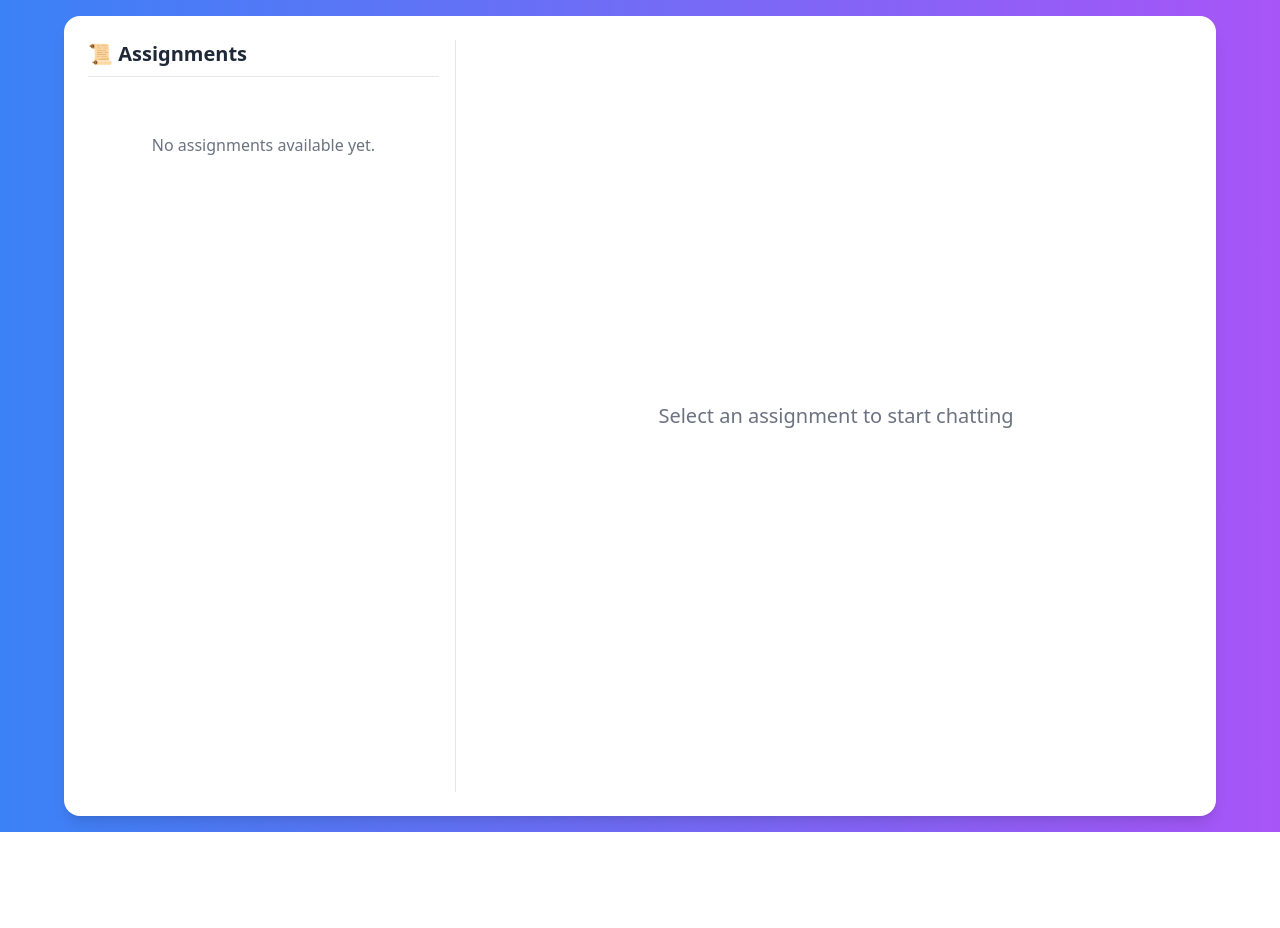
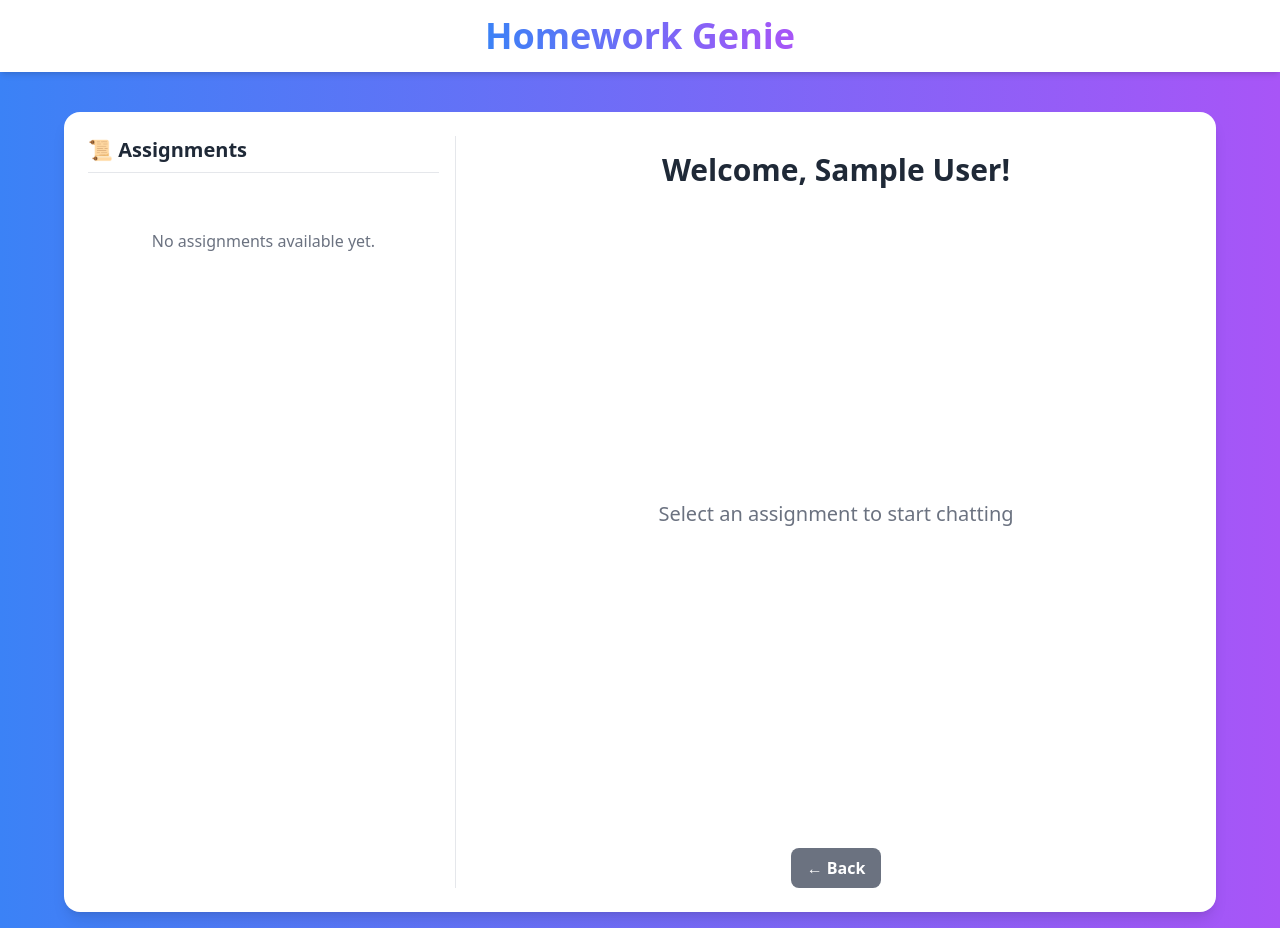
Before and after one commit to ArthurAllilaire/icnoslack, a Flask app: page /student in a window 1280 px wide. Before the commit the page ends 832 px from the top, so only its background shows below. Run offline with Flask 3, Linux system fonts and the light colour scheme; the visitor is signed in with stand-in values (Sample User, id 1); data that the repository does not hold is empty; some libraries are stand-ins or nearby versions.

Commit message:
[WB] feat: add banner

```diff
--- a/templates/chat.html
+++ b/templates/chat.html
@@ -176,11 +176,13 @@
     </script>
 </head>
 <body class="flex items-center justify-center min-h-screen bg-gradient-to-r from-blue-500 to-purple-500 text-white p-4">
-    {% if show_welcome %}
-        <h1 class="absolute top-4 text-3xl font-bold text-white text-center">Welcome, {{ student_name }}!</h1>
-    {% endif %}
 
-    <div class="bg-white text-gray-800 p-6 rounded-2xl shadow-lg w-full max-w-6xl h-[800px] flex gap-6">
+    <!-- Banner -->
+    <div class="bg-white text-4xl font-bold text-center py-4 shadow-md w-full fixed top-0 left-0 z-10">
+        <span class="bg-gradient-to-r from-blue-500 to-purple-500 text-transparent bg-clip-text">Homework Genie</span>
+    </div>
+
+    <div class="bg-white text-gray-800 p-6 rounded-2xl shadow-lg w-full max-w-6xl h-[800px] flex gap-6 mt-24">
         <!-- Assignment List Sidebar -->
         <div class="w-1/3 border-r border-gray-200 overflow-y-auto pr-4">
             <h2 class="text-xl font-semibold mb-4 sticky top-0 bg-white pb-2 border-b">📜 Assignments</h2>
@@ -219,6 +221,9 @@
 
         <!-- Chat Area -->
         <div class="flex-1 flex flex-col min-w-0">
+
+            <h1 class="text-3xl font-bold text-gray-800 text-center mt-4 mb-6">Welcome, {{ student_name }}!</h1>
+
             {% if current_assignment %}
                 <h2 class="text-xl font-bold mb-4">Chat - {{ current_assignment.name }}</h2>
                 <p class="text-gray-600 mb-4">Help level: {{ ai_help_level }}/10</p>
@@ -276,18 +281,20 @@
                     </form>
                 </div>
 
-                <!-- Back Button -->
-                <div class="mt-4 text-center">
-                    <a href="{{ url_for('student') }}"
-                       class="text-blue-500 hover:text-blue-600 transition duration-300">
-                        ← Back to Assignments
-                    </a>
-                </div>
             {% else %}
                 <div class="flex items-center justify-center h-full text-gray-500">
                     <p class="text-xl">Select an assignment to start chatting</p>
                 </div>
             {% endif %}
+
+            <!-- Back Button -->
+            <div class="w-full flex justify-center mt-8"> <!-- Added margin-top here -->
+                <a href="{{ url_for('studentLogin') }}"
+                    class="bg-gray-500 hover:bg-gray-600 text-white font-semibold py-2 px-4 rounded-lg transition duration-300">
+                    ← Back
+                </a>
+            </div>
+
         </div>
     </div>
 </body>
```
Also changed, not shown: templates/assignment_details.html (+7 -1 lines), templates/chat_history.html (+8 -2 lines), templates/home.html (+8 -2 lines), templates/student.html (+15 -5 lines), templates/studentLogin.html (+8 -2 lines), templates/teacher.html (+8 -1 lines).
